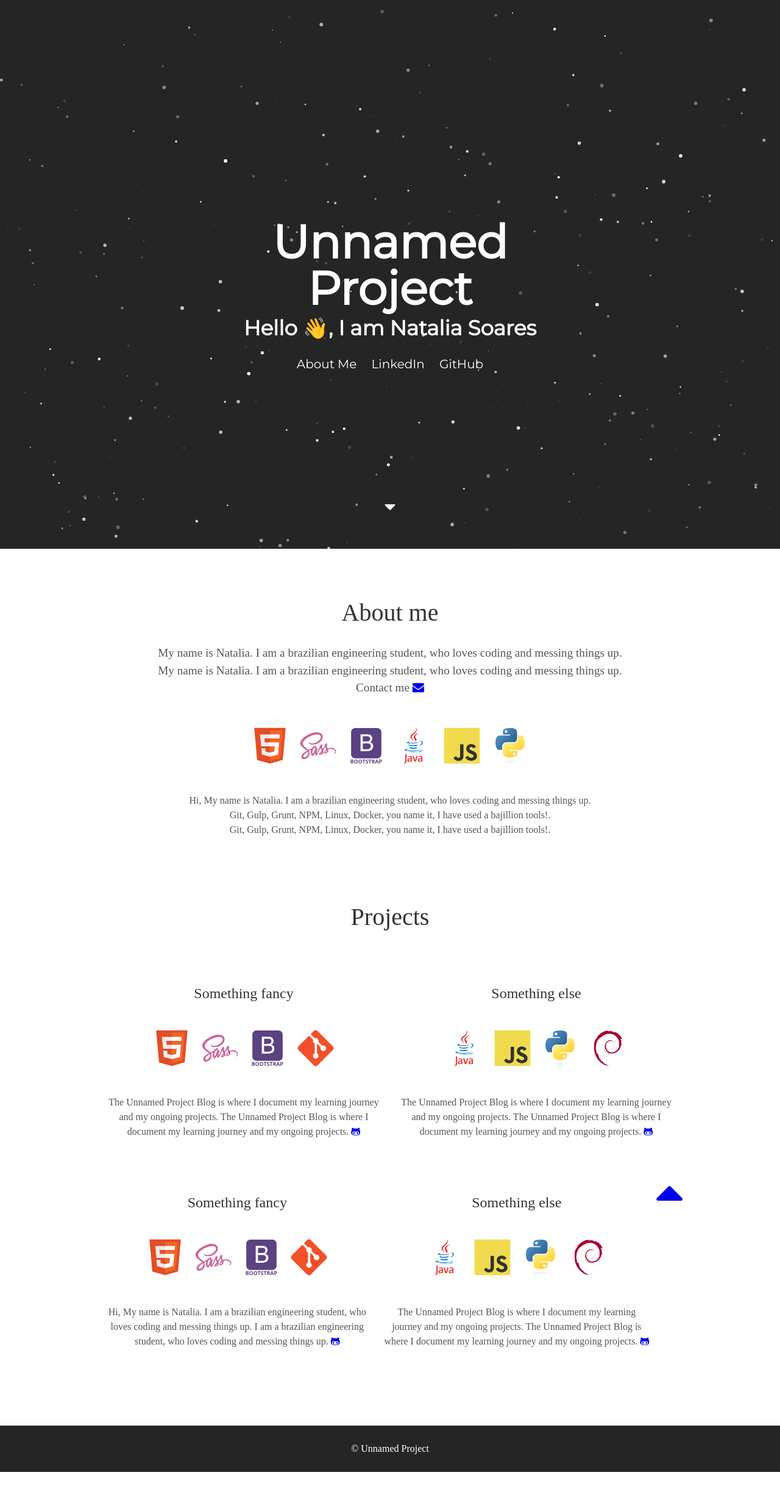
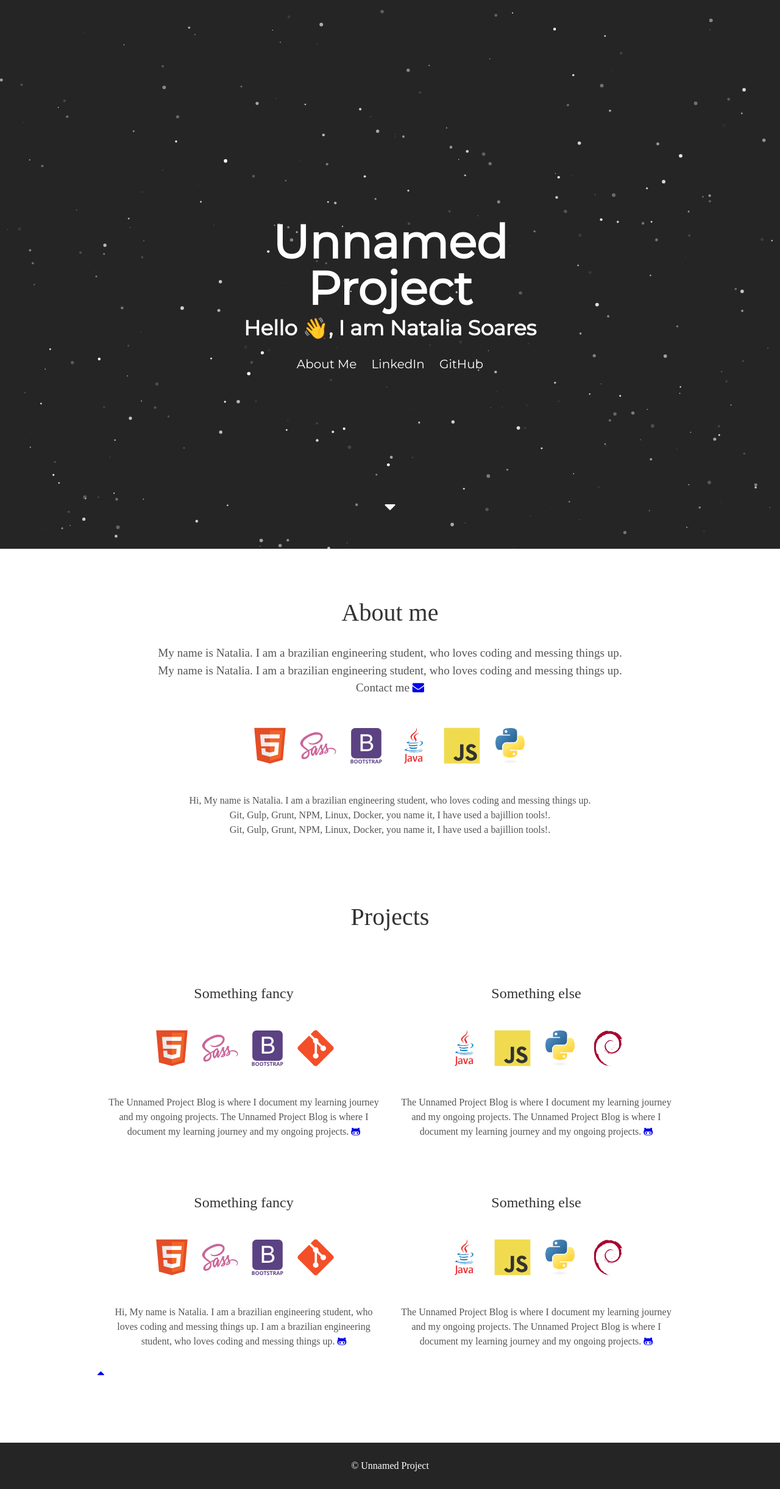
Before and after one commit to srnatalia/srnatalia.github.io, a Jekyll site: the page built from index.html, in a window 1280 px wide. Shown: the whole page at 61% size. Built offline with Jekyll 4.4.1, drawn with Linux system fonts in a browser that asks for light colours; some web fonts are replaced; before the commit the page ends 2414 px from its top, so only the background shows below that.

Commit message:
Update about.html

```diff
--- a/_includes/about.html
+++ b/_includes/about.html
@@ -183,7 +183,5 @@
       <a aria-label="My Github" target="_blank" href="https://github.com/{{ site.github_username }}"><i class="icon fa fa-github-alt" aria-hidden="true"></i></a>
     </p>
 </div>
-
- <a class="up" href="#index" data-scroll><i class="icon fa fa-caret-up" aria-hidden="true"></i></a>
-
 </div>
+<a class="up" href="#index" data-scroll><i class="icon fa fa-caret-up" aria-hidden="true"></i></a>
```
